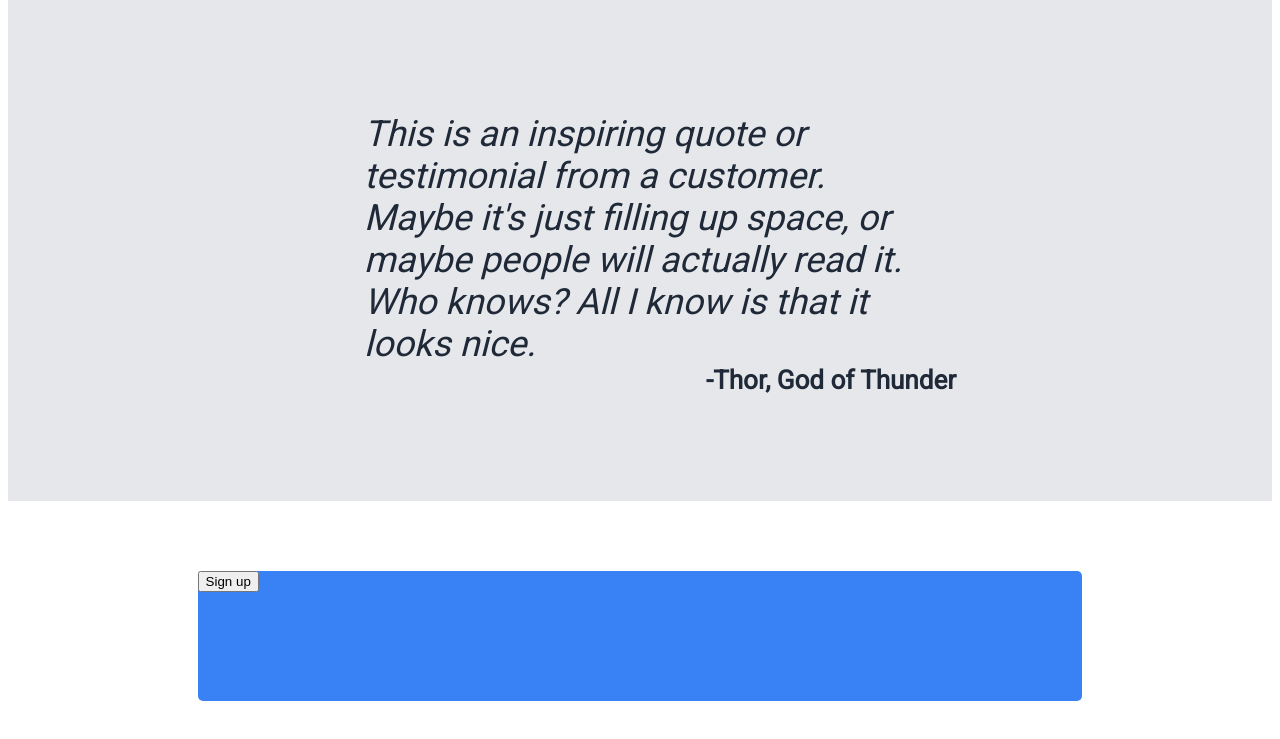
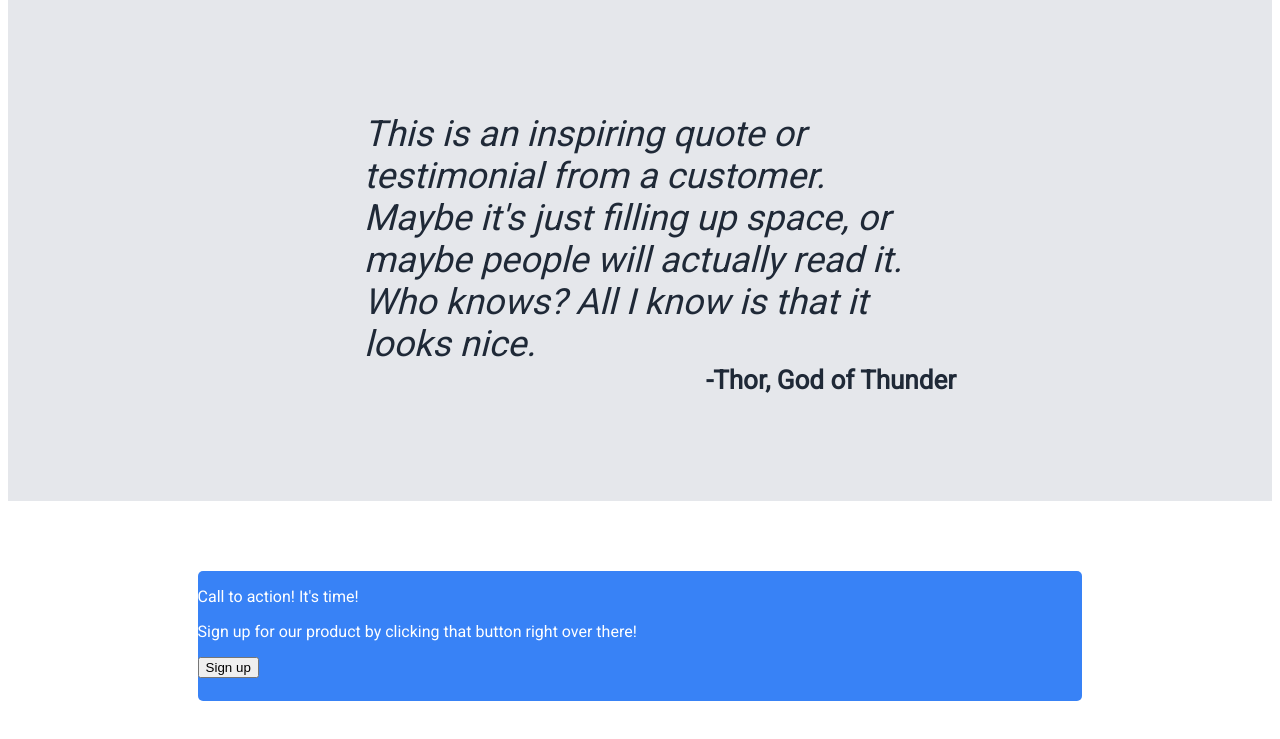
Before and after one commit to AndrewJamesC/landing-page-project, a plain HTML site: page index.html in a window 1280 px wide. Shown: the part 887-1626 px from the top of the page. Drawn offline with Linux system fonts and the light colour scheme.

Commit message:
Write cta text in section four html

```diff
--- a/index.html
+++ b/index.html
@@ -59,7 +59,10 @@
     </div>
     <div class="section-four">
         <div class="cta">
-            <div class="cta-text"></div>
+            <div class="cta-text">
+                <p class="cta-title">Call to action! It's time!</p>
+                <p class="cta-body">Sign up for our product by clicking that button right over there!</p>
+            </div>
             <button class="section-four-button">Sign up</button>
         </div>
     </div>
```
